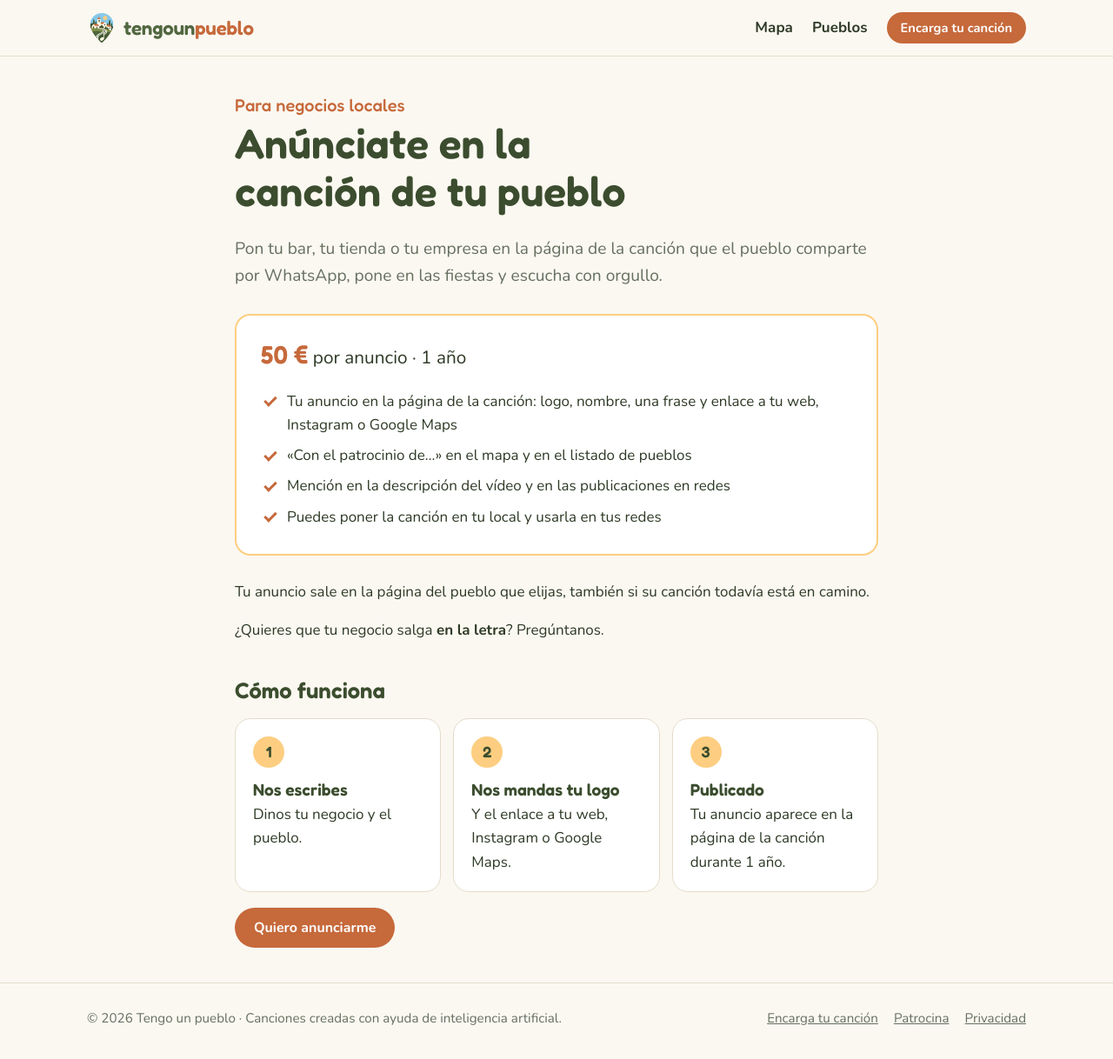
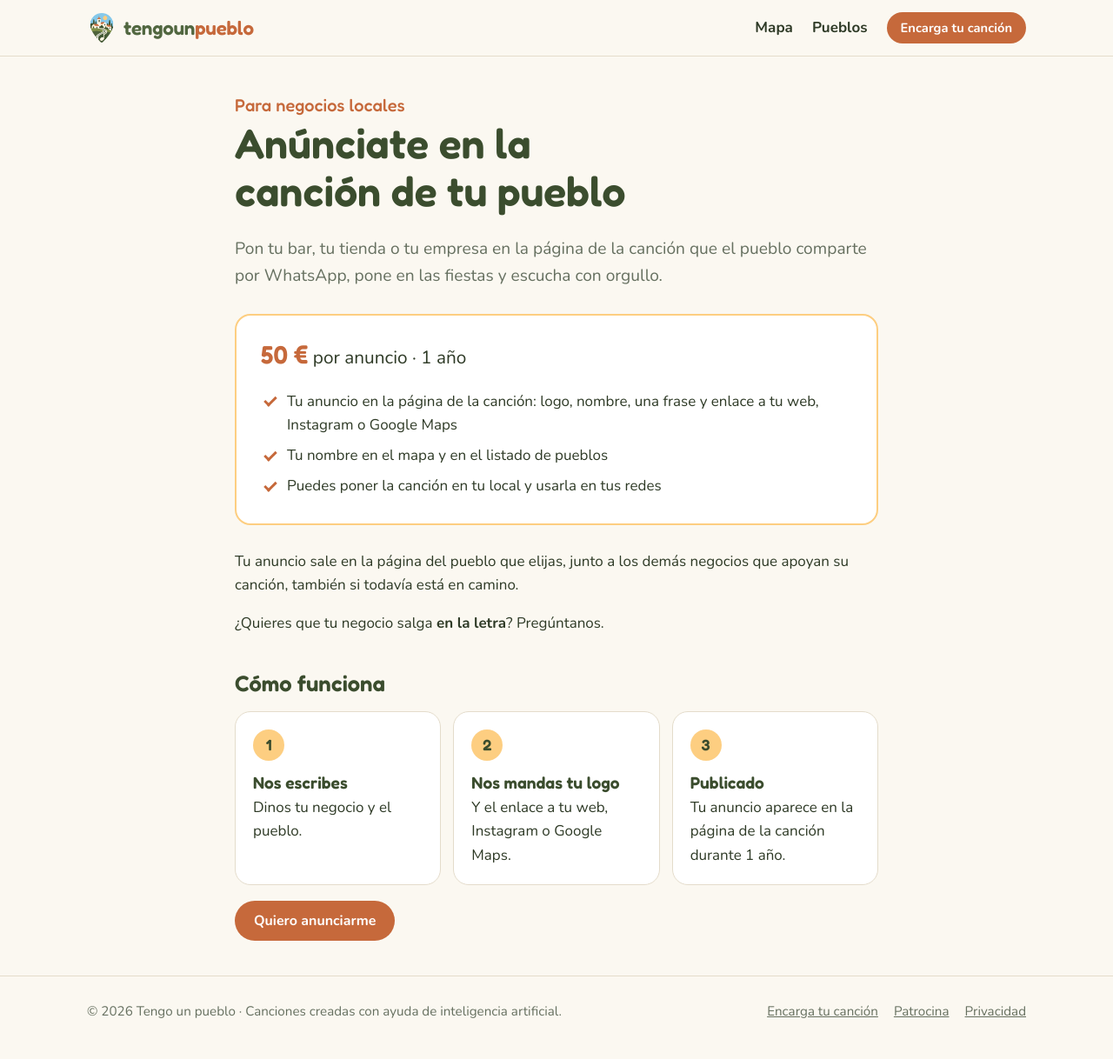
Before and after one commit to aitorroma/tengounpueblo, a Jekyll site: the page built from patrocina.html, in a window 1280 px wide and 1223 px high. Shown: the top 1218 px of the window at 87% size. Built offline with Jekyll 4.4.1, drawn with Linux system fonts in a browser that asks for light colours.

Commit message:
Varios anunciantes por canción y fuera la mención en redes
- Las fichas aceptan una lista `patrocinadores` y los muestran todos
  bajo el reproductor («Con el apoyo de»), en el mapa y en la portada
- La tarjeta «Anúnciate aquí» se ve siempre, también con anunciantes
- /patrocina/: quitada la mención en vídeo y redes

Co-Authored-By: Claude Opus 5 <noreply@anthropic.com>
Claude-Session: https://claude.ai/code/session_0163mP2WdDSjcewAKFjQjZ1f

```diff
--- a/assets/css/style.css
+++ b/assets/css/style.css
@@ -355,7 +355,8 @@ h2 small { font-size: .55em; color: var(--suave); font-weight: 500; vertical-ali
 .pueblo-lateral .anuncio { margin: 0; }
 
 /* ─── Patrocinio ─── */
-.patrocinio { margin-top: 16px; text-align: center; }
+.anunciantes { margin-top: 16px; text-align: center; }
+.anunciantes-lista { display: flex; flex-wrap: wrap; justify-content: center; gap: 10px; margin: 0; padding: 0; list-style: none; }
 .patrocinio-etiqueta { display: block; margin-bottom: 6px; color: var(--suave); font-size: .78rem; font-weight: 700; letter-spacing: .06em; text-transform: uppercase; }
 .patrocinio-marca {
   display: inline-flex; align-items: center; gap: 12px;
--- a/assets/js/tengounpueblo.js
+++ b/assets/js/tengounpueblo.js
@@ -75,7 +75,7 @@
         if (p.lat == null || p.lng == null) return;
         L.marker([p.lat, p.lng], { icon: icono(p.cancion), title: p.nombre })
           .bindPopup('<div class="popup"><strong>' + escapar(p.nombre) + '</strong><span>' + escapar(p.provincia) + '</span>' +
-            (p.patrocinador ? '<small class="popup-patrocinio">Con el patrocinio de ' + escapar(p.patrocinador) + '</small>' : '') +
+            ((p.patrocinadores || []).length ? '<small class="popup-patrocinio">Con el apoyo de ' + escapar(p.patrocinadores.join(', ')) + '</small>' : '') +
             '<a class="btn btn-peq" href="' + escapar(p.url) + '">' + (p.cancion ? 'Escuchar la canción' : 'Ver ficha') + '</a></div>')
           .addTo(grupo);
       });
--- a/index.html
+++ b/index.html
@@ -26,7 +26,7 @@ mapa: true
         <strong>{{ p.title }}</strong>
         <span>{{ p.provincia }}</span>
         {%- unless p.spotify and p.spotify != "" %}<em class="etiqueta">Próximamente</em>{% endunless %}
-        {%- if p.patrocinador.nombre and p.patrocinador.nombre != "" %}<em class="etiqueta etiqueta-patrocinio">Con {{ p.patrocinador.nombre }}</em>{% endif %}
+        {%- if p.patrocinadores.first.nombre %}<em class="etiqueta etiqueta-patrocinio">{% if p.patrocinadores.size == 1 %}Con {{ p.patrocinadores.first.nombre }}{% else %}{{ p.patrocinadores.size }} anunciantes{% endif %}</em>{% endif %}
       </a>
     </li>
     {%- endfor %}
--- a/patrocina.html
+++ b/patrocina.html
@@ -13,13 +13,12 @@ permalink: /patrocina/
     <p class="precio"><strong>{{ site.precio_patrocinio }}</strong> por anuncio · {{ site.patrocinio_duracion }}</p>
     <ul class="lista-check">
       <li>Tu anuncio en la página de la canción: logo, nombre, una frase y enlace a tu web, Instagram o Google Maps</li>
-      <li>«Con el patrocinio de…» en el mapa y en el listado de pueblos</li>
-      <li>Mención en la descripción del vídeo y en las publicaciones en redes</li>
+      <li>Tu nombre en el mapa y en el listado de pueblos</li>
       <li>Puedes poner la canción en tu local y usarla en tus redes</li>
     </ul>
   </div>
 
-  <p>Tu anuncio sale en la página del pueblo que elijas, también si su canción todavía está en camino.</p>
+  <p>Tu anuncio sale en la página del pueblo que elijas, junto a los demás negocios que apoyan su canción, también si todavía está en camino.</p>
   <p>¿Quieres que tu negocio salga <strong>en la letra</strong>? Pregúntanos.</p>
 
   <h2>Cómo funciona</h2>
--- a/pueblos.json
+++ b/pueblos.json
@@ -4,6 +4,6 @@ sitemap: false
 ---
 [
 {%- for p in site.pueblos %}
-  {"nombre": {{ p.title | jsonify }}, "provincia": {{ p.provincia | jsonify }}, "url": {{ p.url | relative_url | jsonify }}, "lat": {{ p.lat | jsonify }}, "lng": {{ p.lng | jsonify }}, "cancion": {% if p.spotify and p.spotify != "" %}true{% else %}false{% endif %}, "patrocinador": {% if p.patrocinador.nombre and p.patrocinador.nombre != "" %}{{ p.patrocinador.nombre | jsonify }}{% else %}null{% endif %}}{% unless forloop.last %},{% endunless %}
+  {"nombre": {{ p.title | jsonify }}, "provincia": {{ p.provincia | jsonify }}, "url": {{ p.url | relative_url | jsonify }}, "lat": {{ p.lat | jsonify }}, "lng": {{ p.lng | jsonify }}, "cancion": {% if p.spotify and p.spotify != "" %}true{% else %}false{% endif %}, "patrocinadores": {% if p.patrocinadores.first.nombre %}{{ p.patrocinadores | map: "nombre" | jsonify }}{% else %}[]{% endif %}}{% unless forloop.last %},{% endunless %}
 {%- endfor %}
 ]
```
Also changed, not shown: _layouts/pueblo.html (+20 -23 lines), _pueblos/alfarras.md (+8 -6 lines), nuevo_pueblo.py (+8 -6 lines), README.md.
